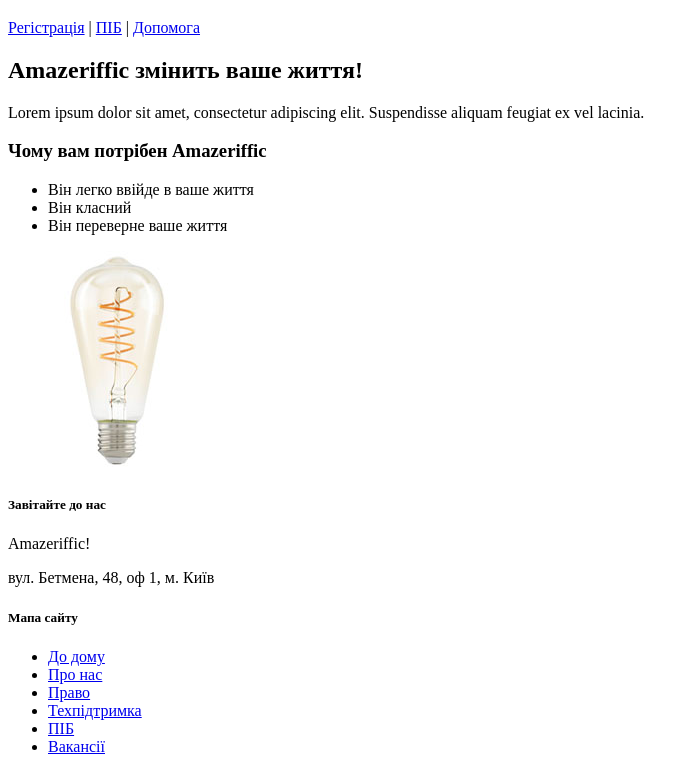
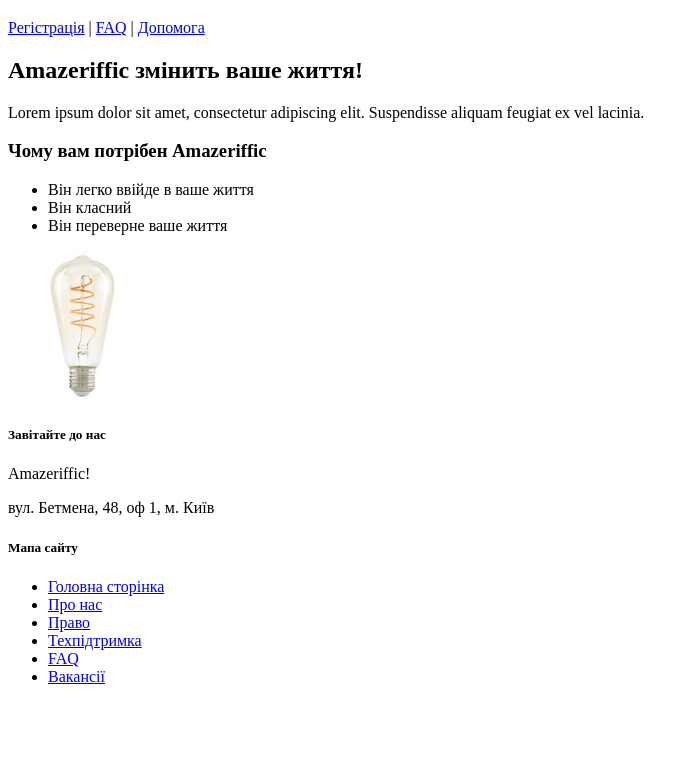
Before and after one commit to DimaZubarev/Amazeriffic, a plain HTML site: page index.html in a window 1280 px wide. Shown: the part 61-833 px from the top of the page, without its empty margins (0-699 px from the left). After the commit the page ends 800 px from the top, so only its background shows below. Drawn offline with Linux system fonts and the light colour scheme.

Commit message:
Add size for picture and way to the file faq.html

```diff
--- a/index.html
+++ b/index.html
@@ -10,7 +10,7 @@
 		<!--nav - створює поле навігації-->
 		<nav>
 			<a href="#">Регістрація</a> |
-			<a href="#">ПІБ</a> |
+			<a href="#">FAQ</a> |
 			<a href="#">Допомога</a>
     </nav>
 	</header>
@@ -26,7 +26,7 @@
      	<li>Він класний</li>
      	<li>Він переверне ваше життя</li>
      </ul>
-     <img src="lightbulb.jpg" alt="Зображення лампочки">
+     <img src="lightbulb.jpg" width="150" height="150" alt="Зображення лампочки">
   </main>
   <footer>
   	<div class="Contact">
@@ -37,11 +37,11 @@
   	<div class="Sitemap">
   		<h5>Мапа сайту</h5>
   		<ul>
-  			<li><a href="#">До дому</a></li>
+  			<li><a href="index.html">Головна сторінка</a></li>
   			<li><a href="#">Про нас</a></li>
   			<li><a href="#">Право</a></li>
   			<li><a href="#">Техпідтримка</a></li>
-  			<li><a href="#">ПІБ</a></li>
+  			<li><a href="faq.html">FAQ</a></li>
   			<li><a href="#">Вакансії</a></li>
   		</ul>
   	</div>
```
